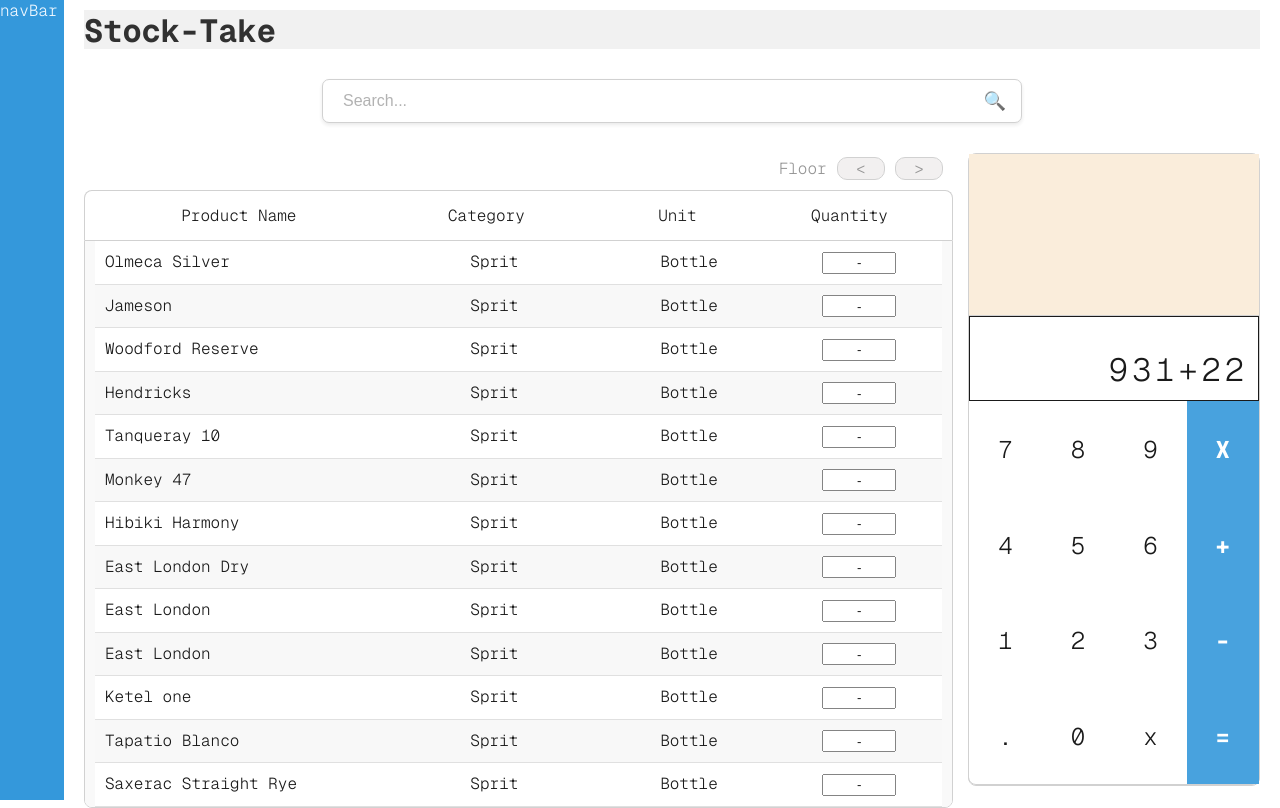
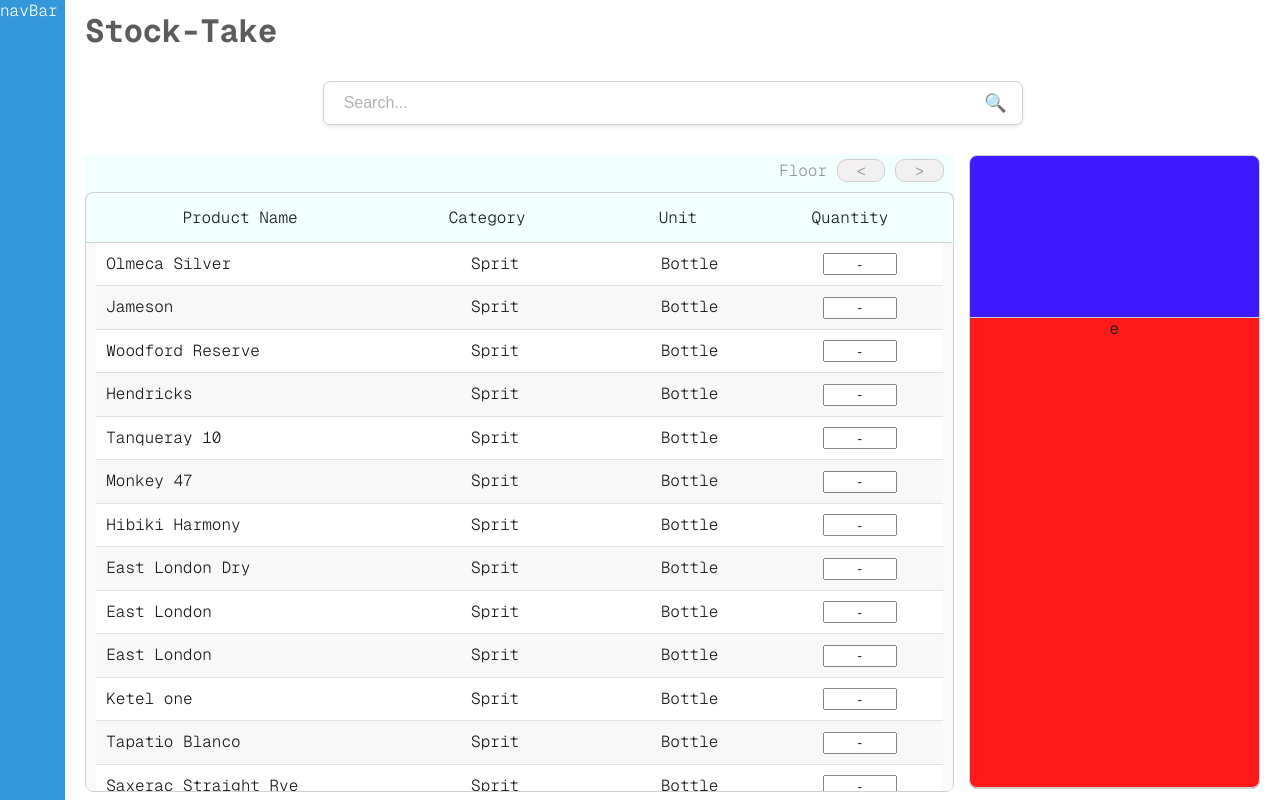
Before and after one commit to richard-06/polygon, a React (Create React App) app: page / in a window 1280 px wide. Built offline with nearby package versions, Linux system fonts and the light colour scheme; a web font is replaced by a local one.

Commit message:
Organize code with sideBar unfinished

```diff
--- a/src/Main.js
+++ b/src/Main.js
@@ -3,10 +3,11 @@
 import "./STYLE/StockSheet/itemList.css";
 import "./STYLE/StockSheet/calc.css";
 import "./STYLE/StockSheet/stockBody.css";
+import "./STYLE/StockSheet/sideBar.css";
 import { SearchBar } from "./Components/SearchBar";
 import { ItemList } from "./Components/ItemList";
 import { product } from "./DataHandling/data";
-import { Calc } from "./Calc";
+import { Calc } from "./Components/Calc";
 import SpreadsheetReader from "./DataHandling/SpreadSheetReader";
 
 export function Main() {
@@ -30,7 +31,7 @@
     <div className="side-bar">
       <div className="side-nav-top"></div>
 
-      <Calc />
+      <div className="calc">e</div>
     </div>
   );
 }
--- a/src/STYLE/StockSheet/calc.css
+++ b/src/STYLE/StockSheet/calc.css
@@ -1,27 +1,6 @@
-.side-bar {
-  margin-left: 15px;
-  flex: 2.5;
-  text-align: center;
-  border: solid 1px #ccc;
-  border-radius: 8px 8px;
-
-  display: flex;
-  align-items: center;
-  justify-content: start;
-  height: 100%;
-  flex-direction: column;
-}
-.side-nav-top {
-  flex: 4.8;
-  width: 100%;
-  /* width: 265px; */
-  /* height: 180px; */
-
-  background-color: antiquewhite;
-}
 .calc {
   flex: 14;
-  /* background-color: red; */
+  background-color: red;
   border-radius: 0 0 8px 8px;
   display: flex;
   flex-direction: column;
--- a/src/STYLE/StockSheet/itemList.css
+++ b/src/STYLE/StockSheet/itemList.css
@@ -1,6 +1,7 @@
 .item-list-all {
   flex: 7.5;
-  height: 100%;
+  height: 96.7%;
+  background-color: azure;
 }
 .item-title {
   font-size: 16px;
--- a/src/STYLE/StockSheet/searchBar.css
+++ b/src/STYLE/StockSheet/searchBar.css
@@ -1,5 +1,6 @@
 .search-container {
   /* height: 15%; */
+  /* background-color: #aaa; */
   position: relative;
   max-width: 700px;
   margin: 30px auto;
--- /dev/null
+++ b/src/STYLE/StockSheet/sideBar.css
@@ -0,0 +1,22 @@
+.side-bar {
+  background-color: rgb(43, 0, 255);
+  margin-left: 15px;
+  flex: 2.5;
+  text-align: center;
+  border: solid 1px #ccc;
+  border-radius: 8px 8px;
+
+  display: flex;
+  align-items: center;
+  justify-content: start;
+  height: 100%;
+  flex-direction: column;
+}
+.side-nav-top {
+  flex: 4.8;
+  width: 100%;
+  /* width: 265px; */
+  /* height: 180px; */
+
+  /* background-color: antiquewhite; */
+}
--- a/src/STYLE/StockSheet/stockBody.css
+++ b/src/STYLE/StockSheet/stockBody.css
@@ -1,5 +1,6 @@
 .stock-body {
   /* margin-top: 5%; */
+  /* background-color: aqua; */
   display: flex;
-  height: 81.4%;
+  height: 79%;
 }
--- a/src/STYLE/style.css
+++ b/src/STYLE/style.css
@@ -24,24 +24,28 @@
 }
 
 .navBar {
-  width: 5%;
-  color: aliceblue;
+  flex: 0.5;
+  color: rgb(255, 255, 255);
   background-color: var(--primary-color);
 }
 
 .main {
-  margin: 10px;
+  /* margin: 10px; */
+  /* margin-top: 10px; */
+  /* margin-bottom: 10px; */
+
   margin-left: 20px;
   margin-right: 20px;
-  flex: 1;
-  height: 97%;
+  flex: 9;
+  height: 100vh;
 
   opacity: 0.9;
 }
 
 h2 {
-  height: 5%;
+  color: rgb(54, 54, 54);
+  padding-top: 10px;
+  /* height: 5%; */
   opacity: 0.9;
   font-size: 2rem;
-  background-color: rgb(238, 238, 238);
 }
```
Also changed, not shown: src/Components/Calc.js (renamed from src/Calc.js).
